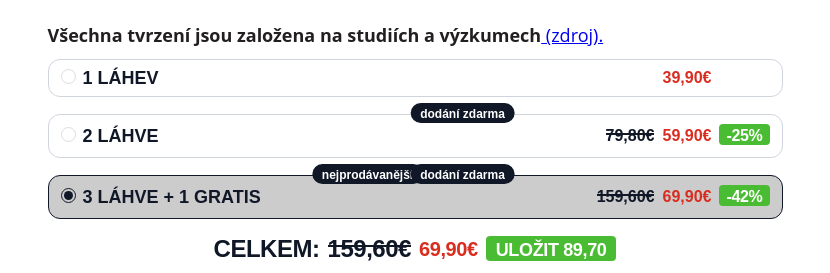
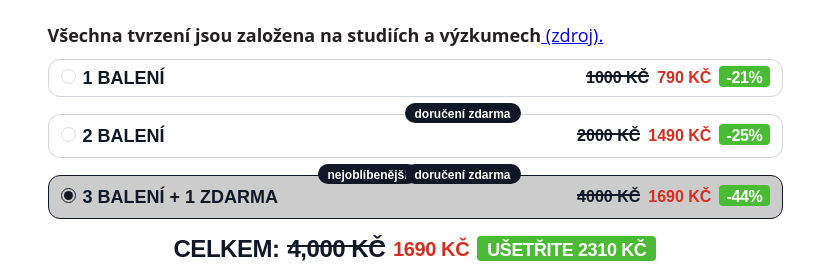
Before and after one commit to RomanMakoviichuk/cz, a plain HTML site: page index.html in a window 1280 px wide. Shown: the part 1796-2069 px from the top of the page, without its empty margins (225-1055 px from the left). Drawn offline with nearby package versions, Linux system fonts and the light colour scheme; a web font is replaced by a local one.

Commit message:
first commit

```diff
--- a/css/style-v4.css
+++ b/css/style-v4.css
@@ -333,7 +333,7 @@ main {
     color: #fff;
 }
 .package__item:nth-child(2)::after {
-    content:'dodání zdarma';
+    content:'doručení zdarma';
     position: absolute;
     top: -12px;
     left: calc(50% + (95px / 2));
@@ -354,7 +354,7 @@ main {
 }
 
 .package__item:last-child:before {
-    content: 'nejprodávanější';
+    content: 'nejoblíbenější';
     position: absolute;
     top: -12px;
     left: calc(50% - (95px / 2));
@@ -369,7 +369,7 @@ main {
     color: #fff;
 }
 .package__item:last-child::after {
-    content: 'dodání zdarma';
+    content: 'doručení zdarma';
     position: absolute;
     top: -12px;
     left: calc(50% + (95px / 2));
--- a/index.html
+++ b/index.html
@@ -282,21 +282,21 @@ src="https://www.facebook.com/tr?id=718228222187289&ev=PageView&noscript=1"
             <div class="package__item">
                 <input type="radio" name="package" id="package-1" data-package="1">
                 <label for="package-1">
-                    <span class="package-title">1 láhev</span>
+                    <span class="package-title">1 balení</span>
                     <span class="package-price">
-                        <span class="package-old-price hide">79,99€</span>
-                        <span class="package-actual-price">39,90€</span>
-                        <span class="package-discount hide">-41%</span>
+                        <span class="package-old-price">1000 kč</span>
+                        <span class="package-actual-price">790 kč</span>
+                        <span class="package-discount">-21%</span>
                     </span>
                 </label>
             </div>
             <div class="package__item">
                 <input type="radio" name="package" id="package-2" data-package="2">
                 <label for="package-2">
-                    <span class="package-title">2 láhve</span>
+                    <span class="package-title">2 balení</span>
                     <span class="package-price">
-                        <span class="package-old-price">79,80€</span>
-                        <span class="package-actual-price">59,90€</span>
+                        <span class="package-old-price">2000 kč</span>
+                        <span class="package-actual-price">1490 kč</span>
                         <span class="package-discount">-25%</span>
                     </span>
                 </label>
@@ -304,11 +304,11 @@ src="https://www.facebook.com/tr?id=718228222187289&ev=PageView&noscript=1"
             <div class="package__item selected">
                 <input type="radio" name="package" id="package-3" data-package="3" checked>
                 <label for="package-3">
-                    <span class="package-title">3 láhve + 1 GRATIS</span>
+                    <span class="package-title">3 balení + 1 ZDARMA</span>
                     <span class="package-price">
-                        <span class="package-old-price">159,60€</span>
-                        <span class="package-actual-price">69,90€</span>
-                        <span class="package-discount">-42%</span>
+                        <span class="package-old-price">4000 kč</span>
+                        <span class="package-actual-price">1690 kč</span>
+                        <span class="package-discount">-44%</span>
                     </span>
                 </label>
             </div>
@@ -316,9 +316,9 @@ src="https://www.facebook.com/tr?id=718228222187289&ev=PageView&noscript=1"
         <div class="packages__total">
             <span class="total-title">Celkem:</span>
             <span class="total-price">
-                <span class="total-old-price">159,60€</span>
-            <span class="total-actual-price">69,90€</span>
-            <span class="total-discount">uložit 89,70</span>
+                <span class="total-old-price">4,000 kč</span>
+            <span class="total-actual-price">1690 kč</span>
+            <span class="total-discount">ušetřite 2310 kč</span>
             </span>
         </div>
         <div class="package__add-btn">
--- a/js/script-v3.js
+++ b/js/script-v3.js
@@ -124,19 +124,20 @@ let addToCartLink = document.getElementById('addToCartLink'); // add to cart btn
 let radioButtons = document.querySelectorAll('input[type="radio"]'); // get all radio inputs
 
 // get all total elements
-let totalOldPrice = document.querySelector('.total-old-price');
-let totalNewPrice = document.querySelector('.total-actual-price');
-let totalDiscount = document.querySelector('.total-discount');
+let totalOldPrice = document.querySelector(".total-old-price");
+let totalNewPrice = document.querySelector(".total-actual-price");
+let totalDiscount = document.querySelector(".total-discount");
 
 // get price from input
 function getPrice(element, className) {
   const priceText = element.querySelector(className).textContent;
-  return parseFloat(priceText.replace('€', '').replace(',', '.'));
+  const price = parseFloat(priceText.replace("KČ", "").replace(",", "."));
+  return Math.round(price);
 }
 
 // formating price to neccessary format
 function formatPrice(price) {
-  return price.toFixed(2).replace('.', ',') + '  €';
+  return Math.round(price) + " KČ";
 }
 
 function handleRadioButtonChange(radioButton) {
@@ -144,10 +145,9 @@ function handleRadioButtonChange(radioButton) {
   let actualPrice = getPrice(radioButton.parentElement, '.package-actual-price');
   let oldPrice = getPrice(radioButton.parentElement, '.package-old-price');
 
-
   totalOldPrice.textContent = formatPrice(oldPrice);
   totalNewPrice.textContent = formatPrice(actualPrice);
-  totalDiscount.textContent = 'uložit ' + formatPrice((oldPrice - actualPrice));
+  totalDiscount.textContent = 'ušetřite ' + formatPrice(oldPrice - actualPrice);
 
 
   // update link for selected package
@@ -157,8 +157,8 @@ function handleRadioButtonChange(radioButton) {
     totalDiscount.classList.remove('hide')
   } else if (Number(selectedPackage) === 1) {
     addToCartLink.href = 'https://swisspower.co/cart/45079255515402:1';
-    totalOldPrice.classList.add('hide')
-    totalDiscount.classList.add('hide')
+    totalOldPrice.classList.remove('hide')
+    totalDiscount.classList.remove('hide')
   } else {
     addToCartLink.href = 'https://swisspower.co/cart/45079255515402:' + selectedPackage;
     totalOldPrice.classList.remove('hide')
```
